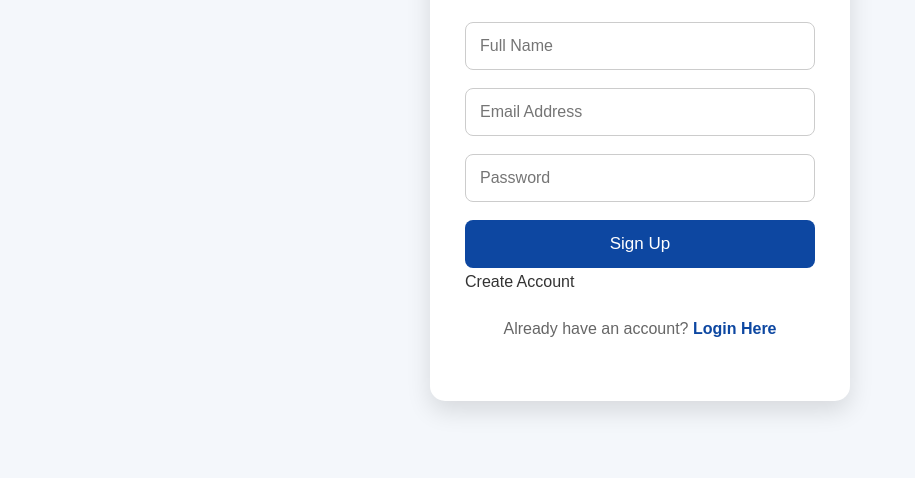
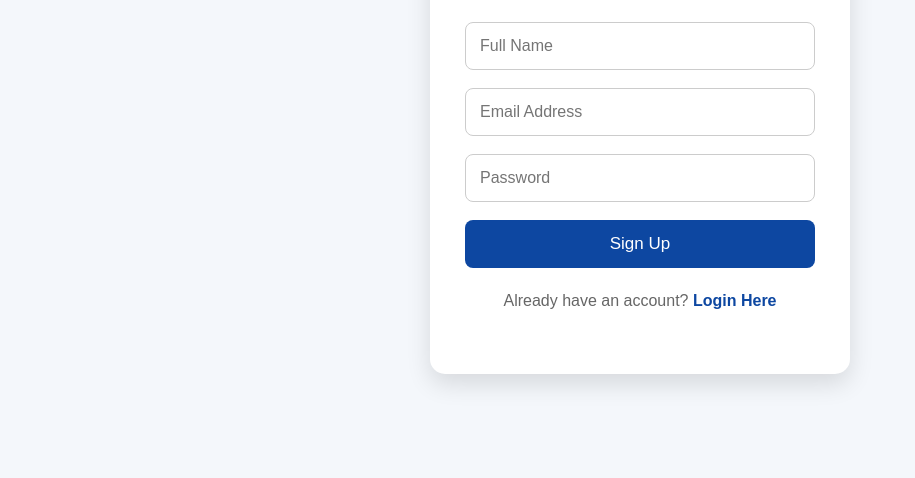
Before and after one commit to j0hv6901-sudo/hnaruakV2, a website: page signup.html in a window 1280 px wide. Shown: the part 322-800 px from the top of the page, without its empty margins (0-915 px from the left). Drawn offline with nearby package versions, Linux system fonts and the light colour scheme.

Commit message:
Update signup.html

```diff
--- a/signup.html
+++ b/signup.html
@@ -58,8 +58,6 @@ required>
 
 <button type="button" onclick="signUpMobile()">Sign Up</button>
 
-Create Account
-</button>
 
 </form>
 
```
